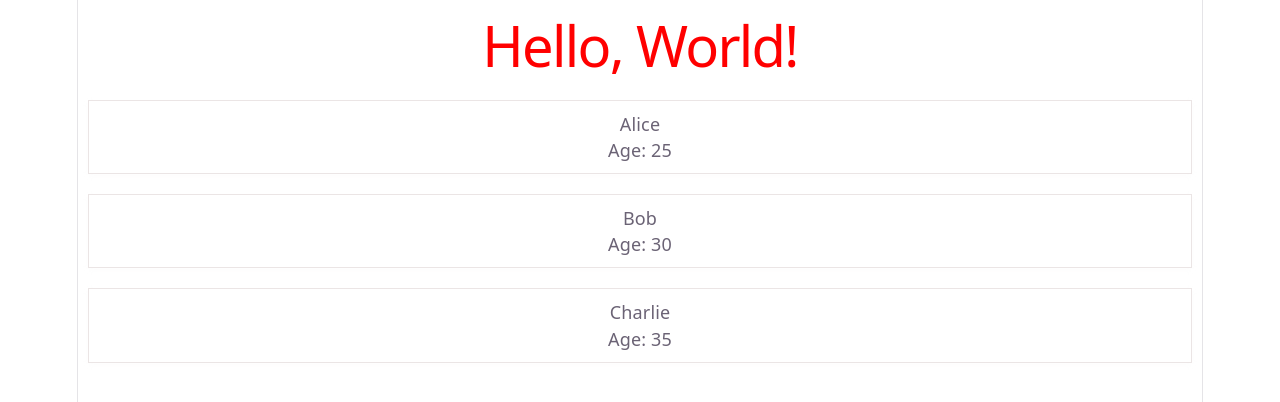
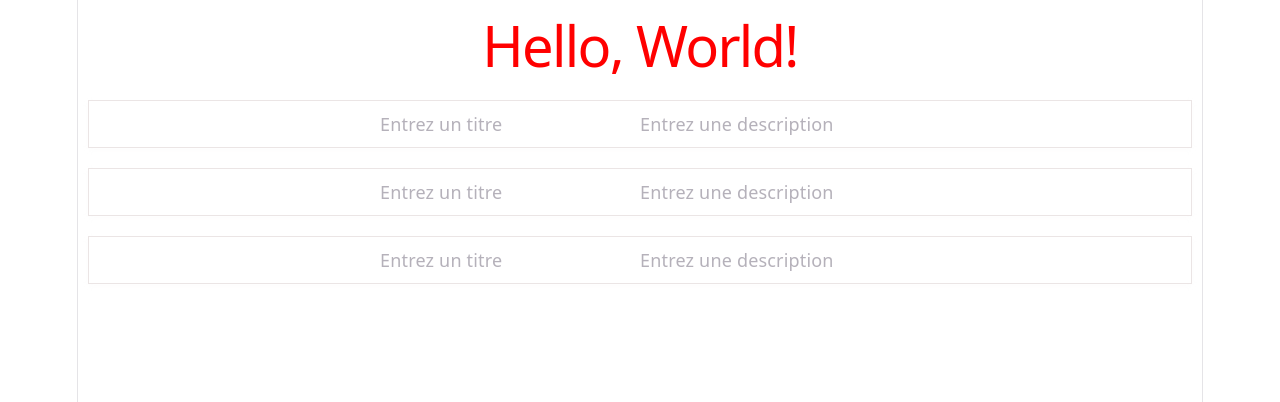
Before and after one commit to ngapsgeschaft/tuto-vue, a Vue app: page / in a window 1280 px wide. Shown: the top 402 px of the page. Built offline with nearby package versions, Linux system fonts and the light colour scheme.

Commit message:
ch#03(props): Création des évènements dans le composant UserCard
...déclenchés pour envoyer des données au composant parent.

```diff
--- a/src/components/UserCard.vue
+++ b/src/components/UserCard.vue
@@ -1,7 +1,10 @@
 <template>
     <div class="user-card">
-        <h3>{{ user.name }}</h3>
-        <p>Age: {{ user.age }}</p>
+        <!-- <h3>{{ user.name }}</h3>
+        <p>Age: {{ user.age }}</p> -->
+        <input v-on:input="dataToParent" v-model="title" placeholder="Entrez un titre" />
+        <input v-on:input="dataToParent" v-model="description" placeholder="Entrez une description" />
+        <!-- <button v-on:click="dataToParent">Envoyer au parent</button> -->
     </div>
 </template>
 
@@ -9,8 +12,20 @@
 
   export default {
     name: "UserCard",
-    props: {
+    /* props: {
       user: Object
+    } */
+    data() {
+        return {
+            title: "",
+            description: ""
+        }
+    },
+    methods: {
+        dataToParent() {
+            this.$emit('update-title', this.title);
+            this.$emit('update-description', this.description);
+        }
     }
   }
 
```
